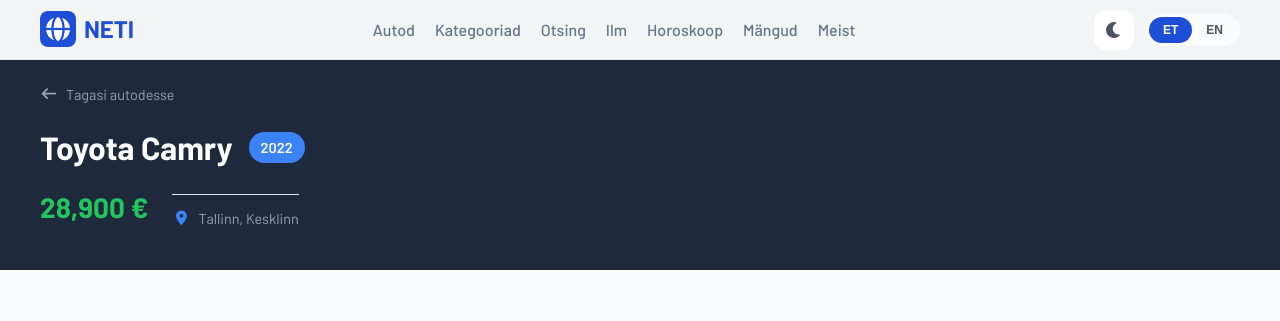
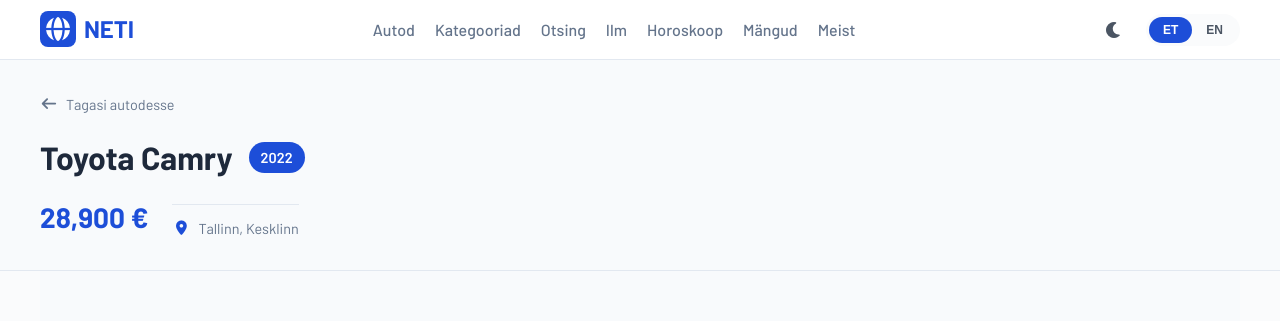
Before and after one commit to SilverL11vak/neti, a Next.js app: page /autod/1 in a window 1280 px wide. Shown: the top 321 px of the page. Built offline with nearby package versions, Linux system fonts and the light colour scheme.

Commit message:
Fix: Remove dark background from car detail header, use light theme

```diff
--- a/src/app/autod/globals.css
+++ b/src/app/autod/globals.css
@@ -568,16 +568,16 @@
 
 /* Car Detail Page Styles */
 .car-detail-header {
-  background: #1e293b;
-  padding: 80px 24px 40px;
-  color: white;
+  background: #f8fafc;
+  padding: 90px 24px 30px;
+  border-bottom: 1px solid #e2e8f0;
 }
 
 .car-detail-header .back-link {
   display: inline-flex;
   align-items: center;
   gap: 8px;
-  color: #94a3b8;
+  color: #64748b;
   text-decoration: none;
   font-size: 0.9rem;
   margin-bottom: 16px;
@@ -585,7 +585,7 @@
 }
 
 .car-detail-header .back-link:hover {
-  color: white;
+  color: #1d4ed8;
 }
 
 .car-title-row {
@@ -598,11 +598,12 @@
 .car-title-row h1 {
   font-size: 2rem;
   font-weight: 700;
+  color: #1e293b;
   margin: 0;
 }
 
 .car-year {
-  background: #3b82f6;
+  background: #1d4ed8;
   color: white;
   padding: 4px 12px;
   border-radius: 20px;
@@ -620,18 +621,18 @@
 .car-price {
   font-size: 1.75rem;
   font-weight: 700;
-  color: #22c55e;
+  color: #1d4ed8;
 }
 
 .car-location {
   display: flex;
   align-items: center;
   gap: 8px;
-  color: #94a3b8;
+  color: #64748b;
 }
 
 .car-location i {
-  color: #3b82f6;
+  color: #1d4ed8;
 }
 
 /* Detail Grid */
@@ -1042,7 +1043,7 @@
 
 @media (max-width: 768px) {
   .car-detail-header {
-    padding: 70px 16px 30px;
+    padding: 70px 16px 24px;
   }
 
   .car-title-row {
@@ -1082,7 +1083,7 @@
 
 @media (max-width: 480px) {
   .car-detail-header {
-    padding: 60px 12px 24px;
+    padding: 60px 12px 20px;
   }
 
   .stats-grid {
```
